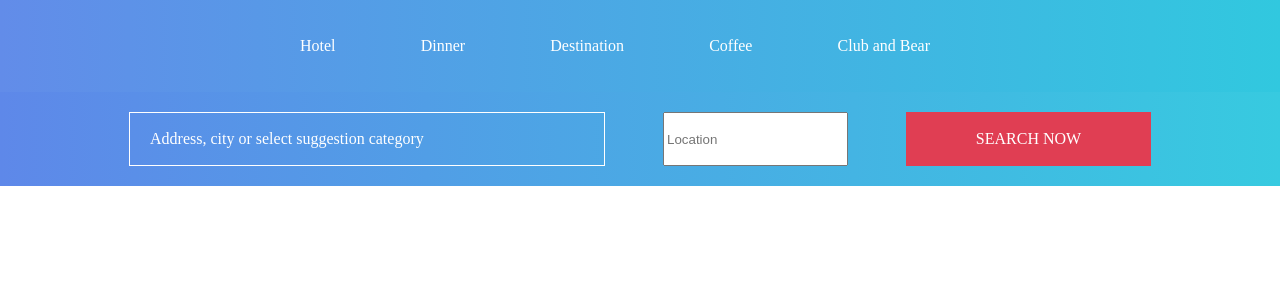
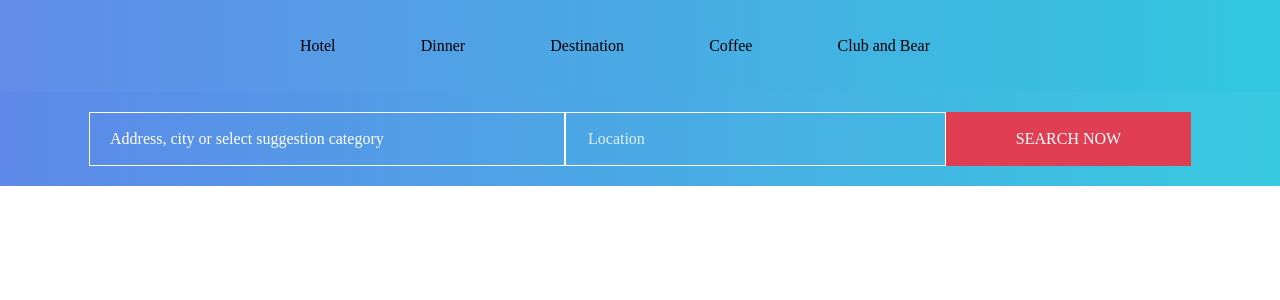
Before and after one commit to trixcode/triplytrip-front, a Next.js app: page / in a window 1280 px wide. Shown: the top 300 px of the page. Built offline with nearby package versions, Linux system fonts and the light colour scheme.

Commit message:
fix class names in components Category and Search

```diff
--- a/src/components/Category/category.scss
+++ b/src/components/Category/category.scss
@@ -17,7 +17,7 @@ body{
   display: flex;
   justify-content: space-around;
   .category-block{
-    .category__name{
+    .category-block__name{
       width: 42px;
       height: 13px;
       color: #ffffff;
--- a/src/components/Search/index.js
+++ b/src/components/Search/index.js
@@ -6,9 +6,9 @@ const Search = (props) => {
       <div class="search-container">
         <div class="search container">
           <form class="search-form">
-            <input class="search__form--input-first" placeholder="Address, city or select suggestion category"></input>
-            <input class="search__form--input-second" placeholder="Location"></input>
-            <button class="search__form--button">search now</button>
+            <input class="search-form__input-first" placeholder="Address, city or select suggestion category"></input>
+            <input class="search-form__input-second" placeholder="Location"></input>
+            <button class="search-form__button">search now</button>
           </form>
         </div>
       </div>
--- a/src/components/Search/search.scss
+++ b/src/components/Search/search.scss
@@ -13,25 +13,25 @@
       display: flex;
       justify-content: space-around;
       margin-left: 100px;
-      .search__form--input-first{
+      .search-form__input-first{
         width: 474px;
         background: none;
         border: 1px white solid;
         padding: 0;
       }
-      .search__form--input-first::placeholder{
+      .search-form__input-first::placeholder{
         color: #ffffff;
         font-family: "Varela Round";
         font-size: 16px;
         padding-left: 20px;
         font-weight: 400;
       }
-      .search_form--input-second{
+      .search-form__input-second{
         background: none;
         width: 375px;
         border: 1px solid #ffffff;
       }
-      .search_form--input-second::placeholder{
+      .search-form__input-second::placeholder{
         opacity: 0.8;
         color: #ffffff;
         font-family: "Varela Round";
@@ -40,7 +40,7 @@
         line-height: 83.33px;
         padding-left: 20px;
       }
-      .search__form--button{
+      .search-form__button{
         vertical-align: middle;
         width: 245px;
         height: 54px;
```
